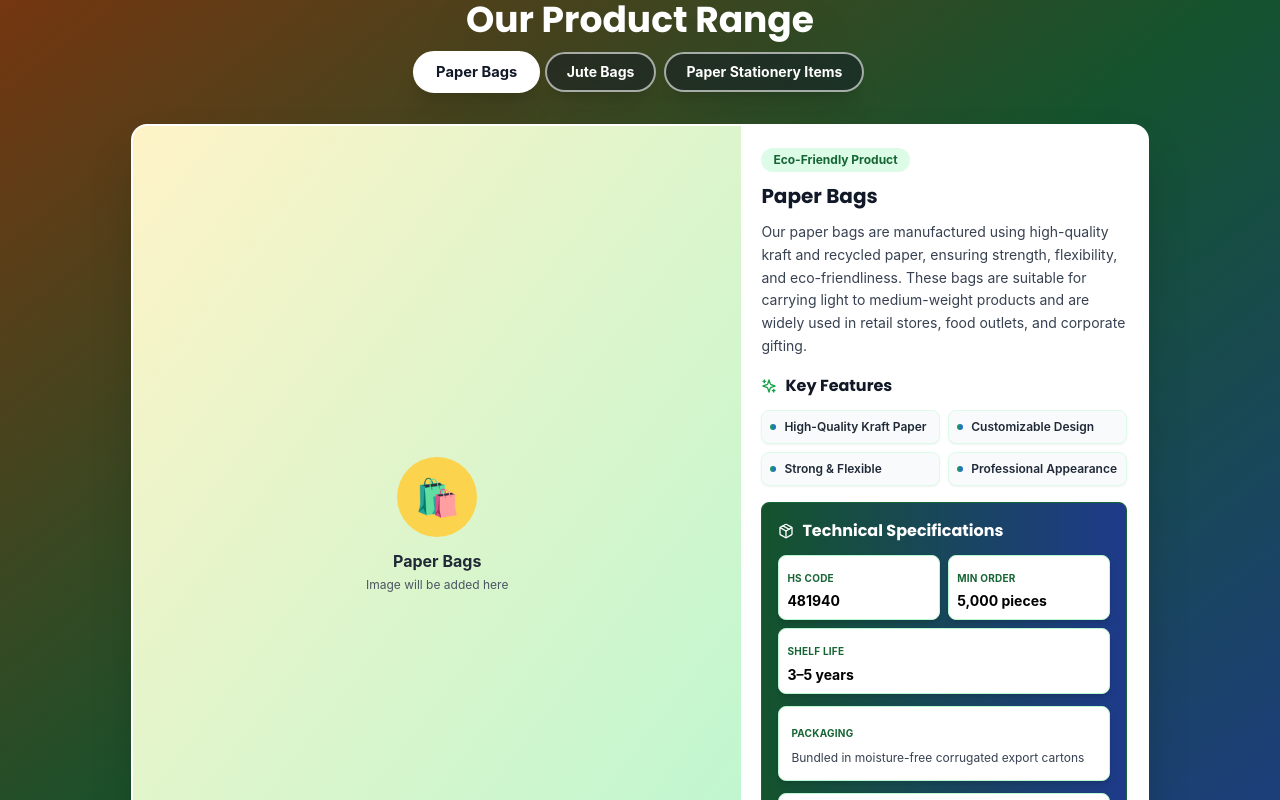
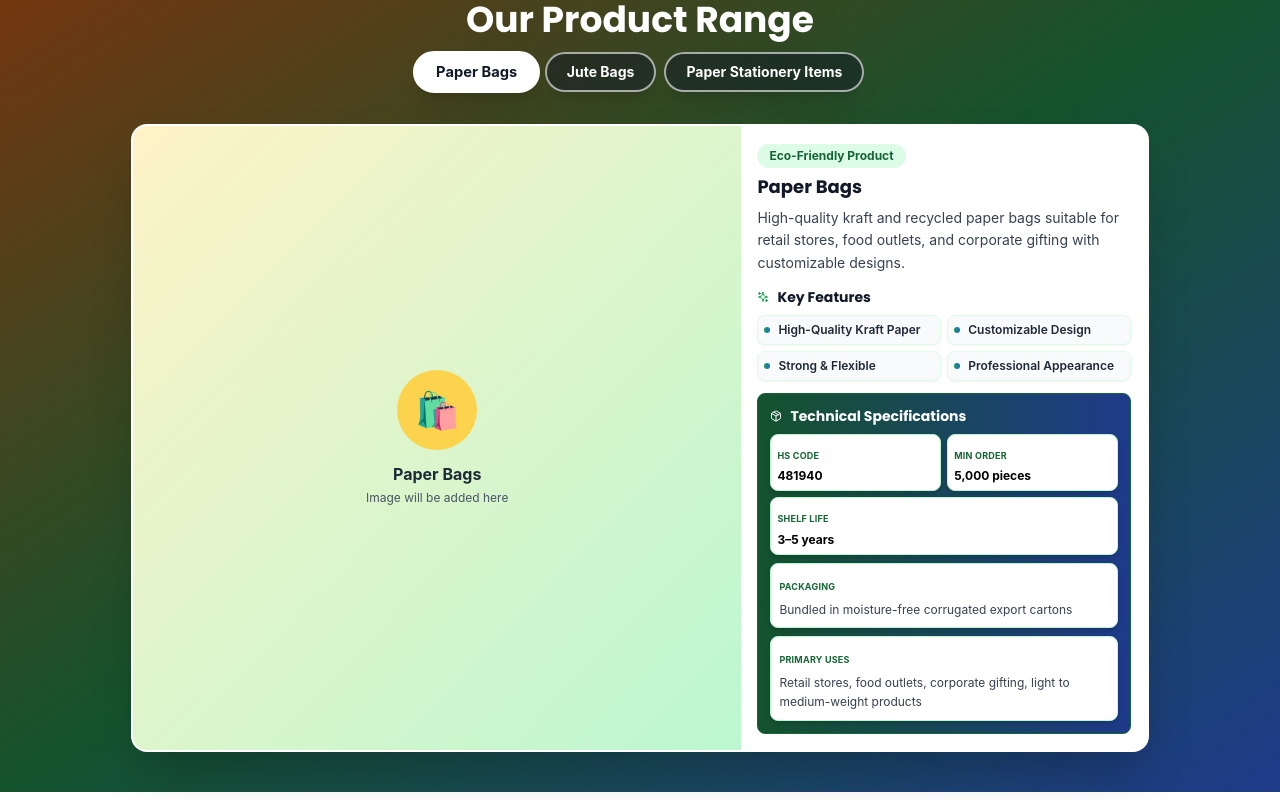
Before and after one commit to mdanouf44-cyber/JangamaJyothii, a Next.js app: page /products/jute-paper-products in a window 1280 px wide. Shown: the part 1680-2480 px from the top of the page. Built offline with nearby package versions, Linux system fonts and the light colour scheme; no server answers.

Commit message:
Reduce vertical spacing in Jute & Paper Products content box for more compact height

```diff
--- a/src/app/products/jute-paper-products/page.tsx
+++ b/src/app/products/jute-paper-products/page.tsx
@@ -16,7 +16,7 @@ const JutePaperPage = () => {
     {
       name: 'Paper Bags',
       description:
-        'Our paper bags are manufactured using high-quality kraft and recycled paper, ensuring strength, flexibility, and eco-friendliness. These bags are suitable for carrying light to medium-weight products and are widely used in retail stores, food outlets, and corporate gifting.',
+        'High-quality kraft and recycled paper bags suitable for retail stores, food outlets, and corporate gifting with customizable designs.',
       features: ['High-Quality Kraft Paper', 'Customizable Design', 'Strong & Flexible', 'Professional Appearance'],
       specs: {
         hsCode: '481940',
@@ -31,7 +31,7 @@ const JutePaperPage = () => {
     {
       name: 'Jute Bags',
       description:
-        'Jute bags are made from natural jute fiber, known for its strength, durability, and reusability. These bags are designed to carry heavier loads and are ideal for shopping, promotional use, and long-term reuse. Available in plain, laminated, printed, and customized designs.',
+        'Natural jute fiber bags designed for heavy loads, shopping, and promotional use with plain, laminated, printed, and customized options.',
       features: ['Natural Jute Fiber', 'Heavy Load Capacity', 'Reusable & Durable', 'Rustic Eco-Look'],
       specs: {
         hsCode: '420222',
@@ -46,7 +46,7 @@ const JutePaperPage = () => {
     {
       name: 'Paper Stationery Items',
       description:
-        'Our paper stationery products include notebooks, envelopes, folders, writing pads, and office paper products made from quality paper materials. Designed for daily office use, schools, institutions, and corporate environments with attention to durability and smooth finish.',
+        'Quality paper notebooks, envelopes, folders, and writing pads for office use, schools, and institutions with custom branding options.',
       features: ['Quality Paper Materials', 'Smooth Finish', 'Durable Design', 'Custom Branding'],
       specs: {
         hsCode: '482010',
@@ -191,31 +191,31 @@ const JutePaperPage = () => {
                 </div>
 
                 {/* Content Section */}
-                <div className="p-5 bg-white">
-                  <div className="mb-3">
+                <div className="p-4 bg-white">
+                  <div className="mb-2">
                     <span className="inline-block px-3 py-1 bg-green-100 text-green-800 rounded-full text-xs font-bold">
                       Eco-Friendly Product
                     </span>
                   </div>
 
-                  <h3 className="text-xl font-bold text-gray-900 mb-3 leading-tight">
+                  <h3 className="text-lg font-bold text-gray-900 mb-2 leading-tight">
                     {varieties[activeVariety].name}
                   </h3>
 
-                  <p className="text-gray-700 leading-relaxed mb-4 text-sm">
+                  <p className="text-gray-700 leading-relaxed mb-3 text-sm">
                     {varieties[activeVariety].description}
                   </p>
 
-                  <div className="mb-4">
-                    <h4 className="text-base font-bold text-gray-900 mb-3 flex items-center gap-2">
-                      <Sparkles className="w-4 h-4 text-green-600" />
+                  <div className="mb-3">
+                    <h4 className="text-sm font-bold text-gray-900 mb-2 flex items-center gap-2">
+                      <Sparkles className="w-3 h-3 text-green-600" />
                       Key Features
                     </h4>
-                    <div className="grid grid-cols-2 gap-2">
+                    <div className="grid grid-cols-2 gap-1.5">
                       {varieties[activeVariety].features.map((feature, index) => (
                         <div
                           key={index}
-                          className="flex items-center gap-2 p-2 bg-gray-50 rounded-lg shadow-sm border border-green-100 hover:shadow-md transition-shadow"
+                          className="flex items-center gap-2 p-1.5 bg-gray-50 rounded-lg shadow-sm border border-green-100 hover:shadow-md transition-shadow"
                         >
                           <div className="w-1.5 h-1.5 bg-gradient-to-r from-green-600 to-blue-600 rounded-full flex-shrink-0"></div>
                           <span className="text-gray-800 font-semibold text-xs">{feature}</span>
@@ -224,34 +224,34 @@ const JutePaperPage = () => {
                     </div>
                   </div>
 
-                  <div className="bg-gradient-to-r from-green-900 to-blue-900 rounded-lg p-4 border border-green-800">
-                    <h4 className="text-base font-bold text-white mb-3 flex items-center gap-2">
-                      <Package className="w-4 h-4 text-white" />
+                  <div className="bg-gradient-to-r from-green-900 to-blue-900 rounded-lg p-3 border border-green-800">
+                    <h4 className="text-sm font-bold text-white mb-2 flex items-center gap-2">
+                      <Package className="w-3 h-3 text-white" />
                       Technical Specifications
                     </h4>
-                    <div className="grid grid-cols-2 gap-2">
-                      <div className="bg-white p-2 rounded-lg shadow-md border border-green-200">
-                        <span className="text-[10px] font-bold text-green-800 uppercase tracking-wide">HS Code</span>
-                        <p className="font-bold text-black text-sm mt-0.5">{varieties[activeVariety].specs.hsCode}</p>
+                    <div className="grid grid-cols-2 gap-1.5">
+                      <div className="bg-white p-1.5 rounded-lg shadow-md border border-green-200">
+                        <span className="text-[9px] font-bold text-green-800 uppercase tracking-wide">HS Code</span>
+                        <p className="font-bold text-black text-xs mt-0.5">{varieties[activeVariety].specs.hsCode}</p>
                       </div>
-                      <div className="bg-white p-2 rounded-lg shadow-md border border-green-200">
-                        <span className="text-[10px] font-bold text-green-800 uppercase tracking-wide">Min Order</span>
-                        <p className="font-bold text-black text-sm mt-0.5">{varieties[activeVariety].specs.moq}</p>
+                      <div className="bg-white p-1.5 rounded-lg shadow-md border border-green-200">
+                        <span className="text-[9px] font-bold text-green-800 uppercase tracking-wide">Min Order</span>
+                        <p className="font-bold text-black text-xs mt-0.5">{varieties[activeVariety].specs.moq}</p>
                       </div>
-                      <div className="bg-white p-2 rounded-lg shadow-md border border-green-200 col-span-2">
-                        <span className="text-[10px] font-bold text-green-800 uppercase tracking-wide">Shelf Life</span>
-                        <p className="font-bold text-black text-sm mt-0.5">{varieties[activeVariety].specs.shelfLife}</p>
+                      <div className="bg-white p-1.5 rounded-lg shadow-md border border-green-200 col-span-2">
+                        <span className="text-[9px] font-bold text-green-800 uppercase tracking-wide">Shelf Life</span>
+                        <p className="font-bold text-black text-xs mt-0.5">{varieties[activeVariety].specs.shelfLife}</p>
                       </div>
                     </div>
 
-                    <div className="mt-3 bg-white p-3 rounded-lg shadow-md border border-green-200">
-                      <span className="text-[10px] font-bold text-green-800 uppercase tracking-wide">Packaging</span>
-                      <p className="text-gray-700 text-xs mt-1 leading-relaxed">{varieties[activeVariety].specs.packaging}</p>
+                    <div className="mt-2 bg-white p-2 rounded-lg shadow-md border border-green-200">
+                      <span className="text-[9px] font-bold text-green-800 uppercase tracking-wide">Packaging</span>
+                      <p className="text-gray-700 text-xs mt-0.5 leading-relaxed">{varieties[activeVariety].specs.packaging}</p>
                     </div>
 
-                    <div className="mt-3 bg-white p-3 rounded-lg shadow-md border border-green-200">
-                      <span className="text-[10px] font-bold text-green-800 uppercase tracking-wide">Primary Uses</span>
-                      <p className="text-gray-700 text-xs mt-1 leading-relaxed">{varieties[activeVariety].uses}</p>
+                    <div className="mt-2 bg-white p-2 rounded-lg shadow-md border border-green-200">
+                      <span className="text-[9px] font-bold text-green-800 uppercase tracking-wide">Primary Uses</span>
+                      <p className="text-gray-700 text-xs mt-0.5 leading-relaxed">{varieties[activeVariety].uses}</p>
                     </div>
                   </div>
                 </div>
```
